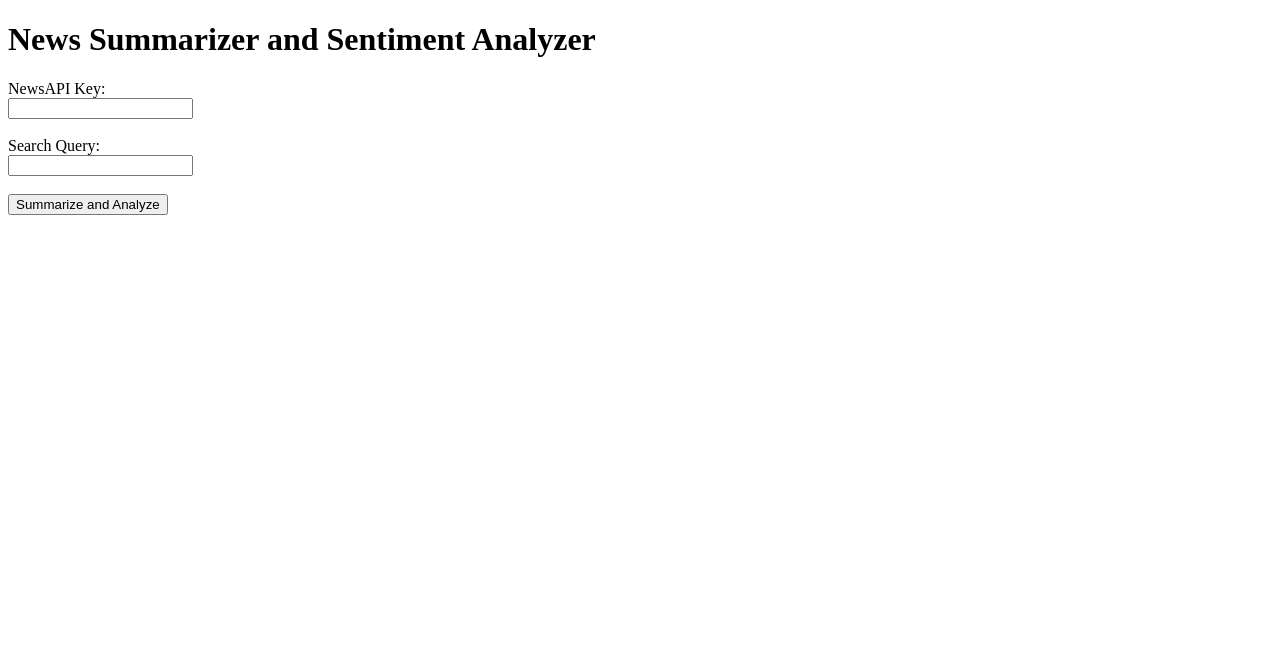
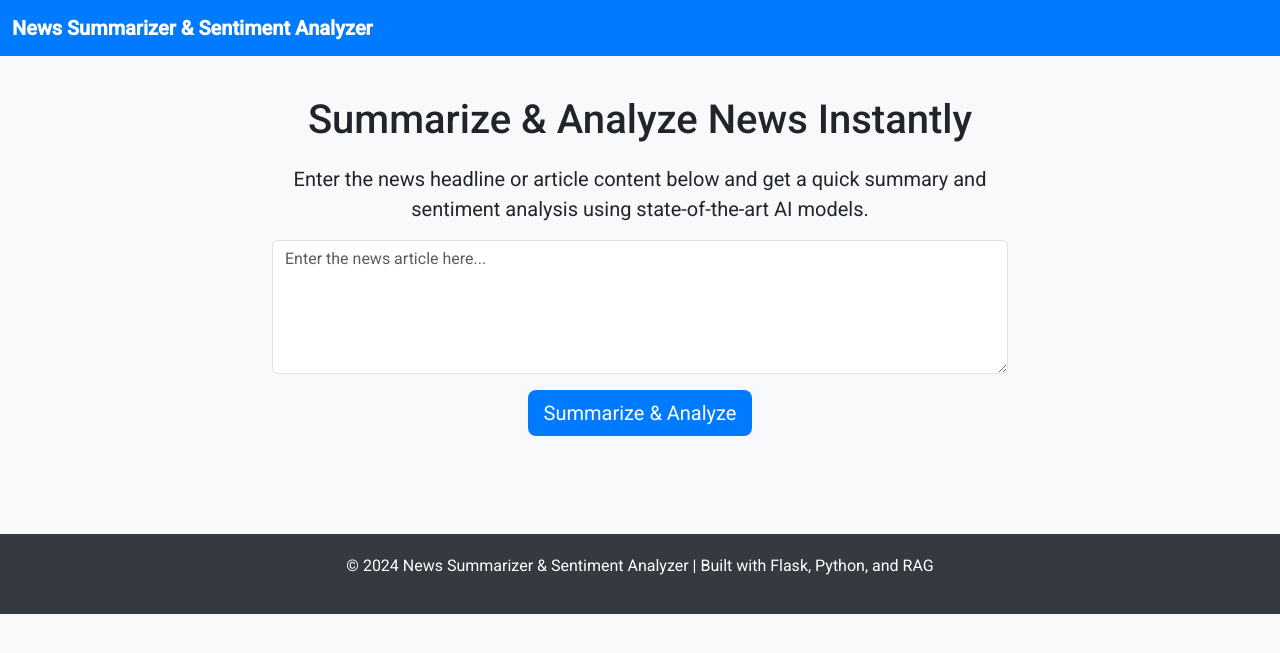
Before and after one commit to Anshi-1234/News-Summarizer, a Python web app: template templates/index.html in a window 1280 px wide. Shown: the top 653 px of the page. Run offline with Jinja, Linux system fonts and the light colour scheme; the template is opened without the code that fills it, so the values that code supplies are empty.

Commit message:
Working on new UI.

```diff
--- a/templates/index.html
+++ b/templates/index.html
@@ -3,32 +3,102 @@
 <head>
     <meta charset="UTF-8">
     <meta name="viewport" content="width=device-width, initial-scale=1.0">
-    <title>News Summarizer and Sentiment Analyzer</title>
+    <title>News Summarizer & Sentiment Analyzer</title>
+
+    <!-- Bootstrap CSS CDN for styling -->
+    <link href="https://cdn.jsdelivr.net/npm/bootstrap@5.3.0-alpha1/dist/css/bootstrap.min.css" rel="stylesheet">
+    <link href="https://fonts.googleapis.com/css2?family=Roboto:wght@400;500&display=swap" rel="stylesheet">
+
+    <style>
+        body {
+            font-family: 'Roboto', sans-serif;
+            background-color: #f8f9fa;
+        }
+        .navbar {
+            background-color: #007bff;
+        }
+        .navbar-brand {
+            color: white;
+            font-weight: bold;
+        }
+        .content-wrapper {
+            margin-top: 40px;
+        }
+        h1 {
+            font-size: 2.5rem;
+            margin-bottom: 20px;
+        }
+        .btn-custom {
+            background-color: #007bff;
+            color: white;
+            border: none;
+        }
+        .btn-custom:hover {
+            background-color: #0056b3;
+        }
+        .footer {
+            margin-top: 50px;
+            text-align: center;
+            padding: 20px;
+            background-color: #343a40;
+            color: white;
+        }
+    </style>
 </head>
 <body>
-    <h1>News Summarizer and Sentiment Analyzer</h1>
 
-    <form method="POST">
-        <label for="newsapi_key">NewsAPI Key:</label><br>
-        <input type="text" id="newsapi_key" name="newsapi_key" required><br><br>
+    <!-- Navbar -->
+    <nav class="navbar navbar-expand-lg navbar-dark">
+        <div class="container-fluid">
+            <a class="navbar-brand" href="#">News Summarizer & Sentiment Analyzer</a>
+        </div>
+    </nav>
 
-        <label for="query">Search Query:</label><br>
-        <input type="text" id="query" name="query" required><br><br>
+    <!-- Main Content -->
+    <div class="container content-wrapper">
+        <div class="row">
+            <div class="col-md-8 offset-md-2 text-center">
+                <h1>Summarize & Analyze News Instantly</h1>
+                <p class="lead">Enter the news headline or article content below and get a quick summary and sentiment analysis using state-of-the-art AI models.</p>
 
-        <button type="submit">Summarize and Analyze</button>
-    </form>
+                <!-- Form to submit the news text -->
+                <form action="/summarize" method="POST">
+                    <div class="mb-3">
+                        <textarea class="form-control" name="news_text" rows="5" placeholder="Enter the news article here..." required></textarea>
+                    </div>
+                    <button type="submit" class="btn btn-custom btn-lg">Summarize & Analyze</button>
+                </form>
+            </div>
+        </div>
 
-    {% if summaries %}
-        <h2>Results:</h2>
-        {% for summary in summaries %}
-            <h3>{{ summary.title }}</h3>
-            <p>{{ summary.description }}</p>
-            <p><strong>Source:</strong> {{ summary.source }}</p>
-            <p><strong>Summary:</strong> {{ summary.summary }}</p>
-            <p><strong>Sentiment:</strong> {{ summary.sentiment }}</p>
-            <a href="{{ summary.url }}" target="_blank">Read Full Article</a>
-            <hr>
-        {% endfor %}
-    {% endif %}
+        <!-- Display Summaries and Sentiment Results (dynamic content) -->
+        <div class="row mt-5">
+            <div class="col-md-8 offset-md-2">
+                {% if summaries %}
+                    <h2>Results:</h2>
+                    <div class="card mb-3">
+                        <div class="card-body">
+                            <h5 class="card-title">Summary</h5>
+                            <p class="card-text">{{ summaries.summary }}</p>
+                        </div>
+                    </div>
+                    <div class="card">
+                        <div class="card-body">
+                            <h5 class="card-title">Sentiment Analysis</h5>
+                            <p class="card-text">{{ summaries.sentiment }}</p>
+                        </div>
+                    </div>
+                {% endif %}
+            </div>
+        </div>
+    </div>
+
+    <!-- Footer -->
+    <div class="footer">
+        <p>© 2024 News Summarizer & Sentiment Analyzer | Built with Flask, Python, and RAG</p>
+    </div>
+
+    <!-- Bootstrap JS and dependencies (optional for dynamic behavior) -->
+    <script src="https://cdn.jsdelivr.net/npm/bootstrap@5.3.0-alpha1/dist/js/bootstrap.bundle.min.js"></script>
 </body>
 </html>
```
Also changed, not shown: 2 other files.
